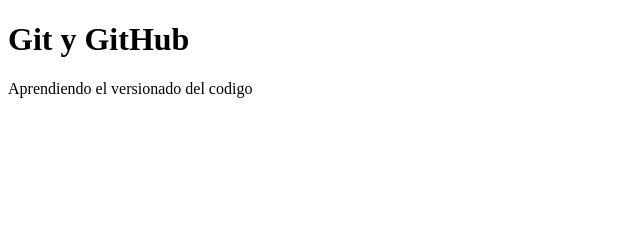
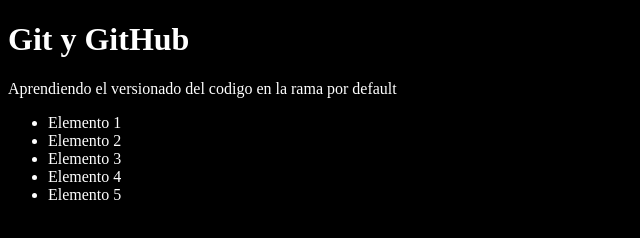
Before and after one commit to AlanR45/basic-git, a plain HTML site: page index.html in a window 1280 px wide. Shown: the whole page, without its empty margins (0-640 px from the left). Drawn offline with Linux system fonts and the light colour scheme.

Commit message:
agregando la hoja de estilos y contentido al HTML

```diff
--- a/index.html
+++ b/index.html
@@ -3,10 +3,18 @@
   <head>
     <meta charset="UTF-8" />
     <meta name="viewport" content="width=device-width, initial-scale=1.0" />
+    <link rel="stylesheet" href="styles.css" />
     <title>Git</title>
   </head>
   <body>
     <h1>Git y GitHub</h1>
-    <p>Aprendiendo el versionado del codigo</p>
+    <p>Aprendiendo el versionado del codigo en la rama por default</p>
+    <ul>
+      <li>Elemento 1</li>
+      <li>Elemento 2</li>
+      <li>Elemento 3</li>
+      <li>Elemento 4</li>
+      <li>Elemento 5</li>
+    </ul>
   </body>
 </html>
```
